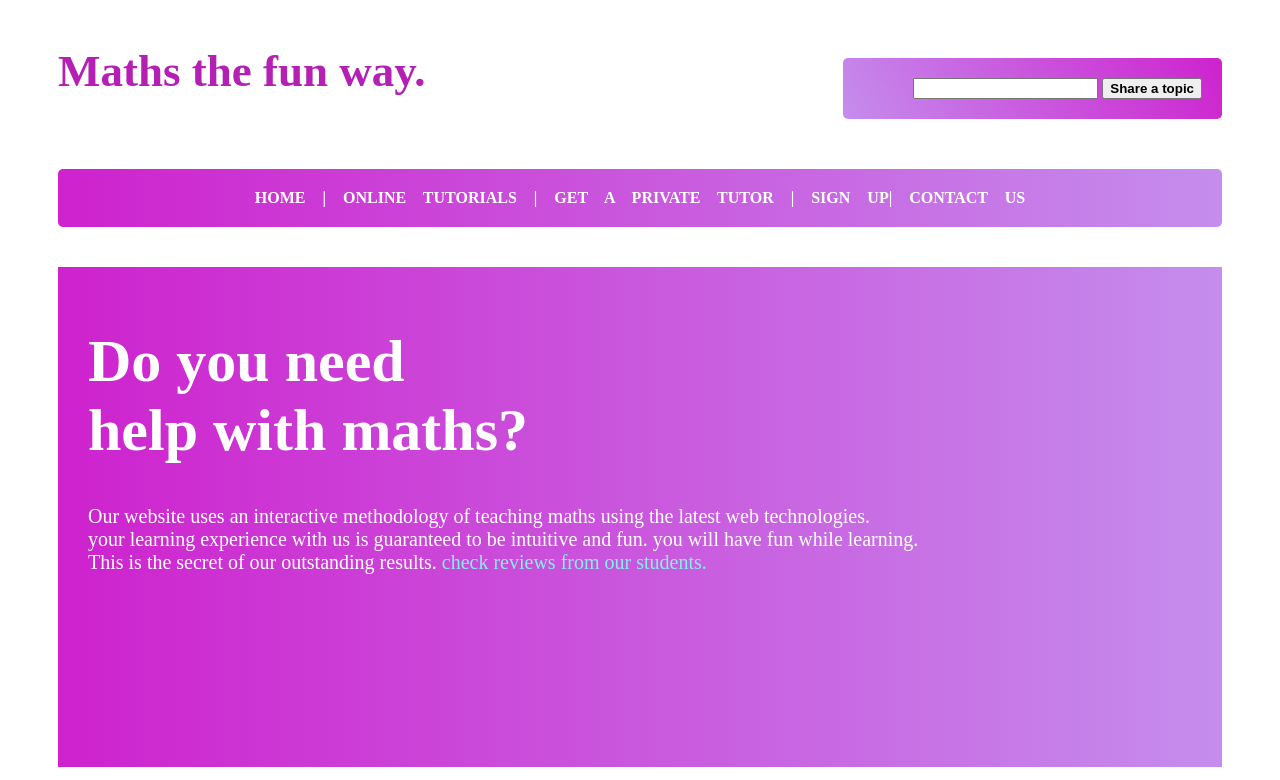
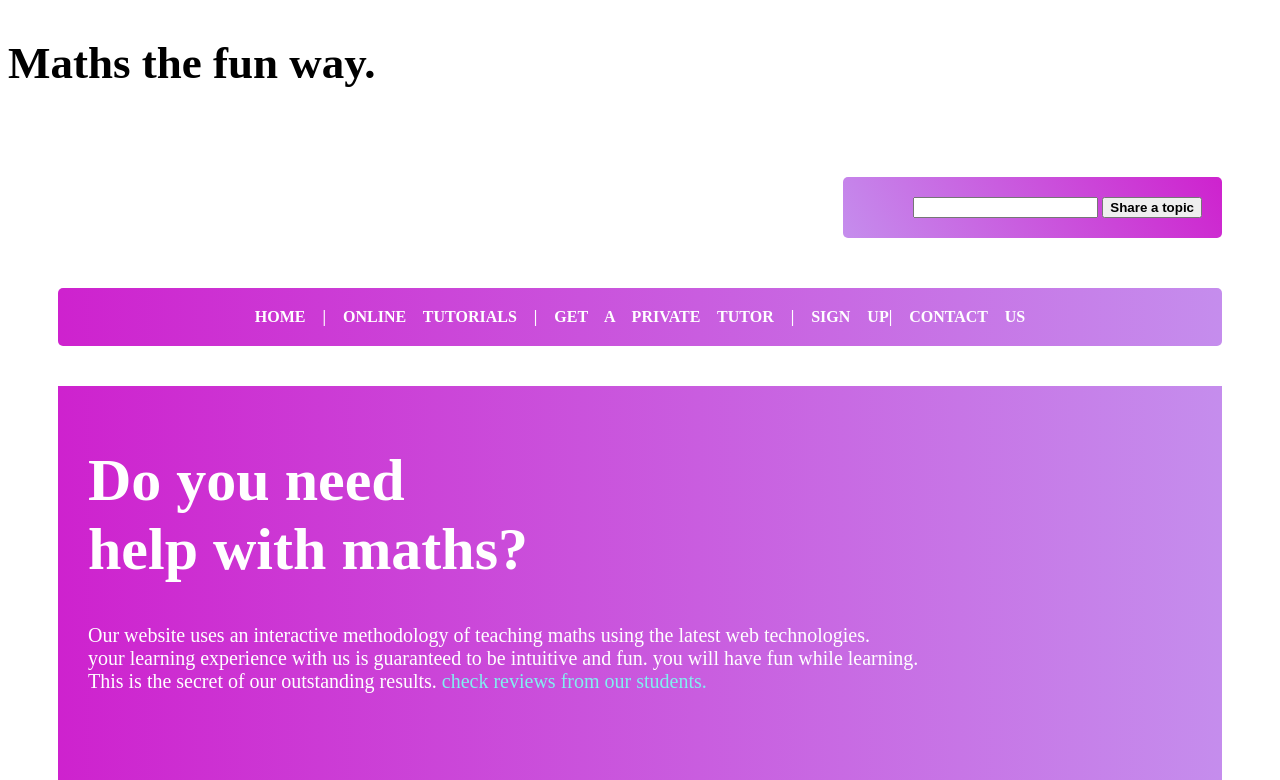
Before and after one commit to Bilalmustapha1/learn-maths, a plain HTML site: page index.html in a window 1280 px wide. Shown: the top 780 px of the page. Drawn offline with Linux system fonts and the light colour scheme.

Commit message:
Update index.html

```diff
--- a/index.html
+++ b/index.html
@@ -6,7 +6,7 @@
   <title>Document</title>
 
   <style>
-      #logo{
+      logo{
         color: rgb(180, 32, 180);
         font-size: 30px;
         float: left;
```
